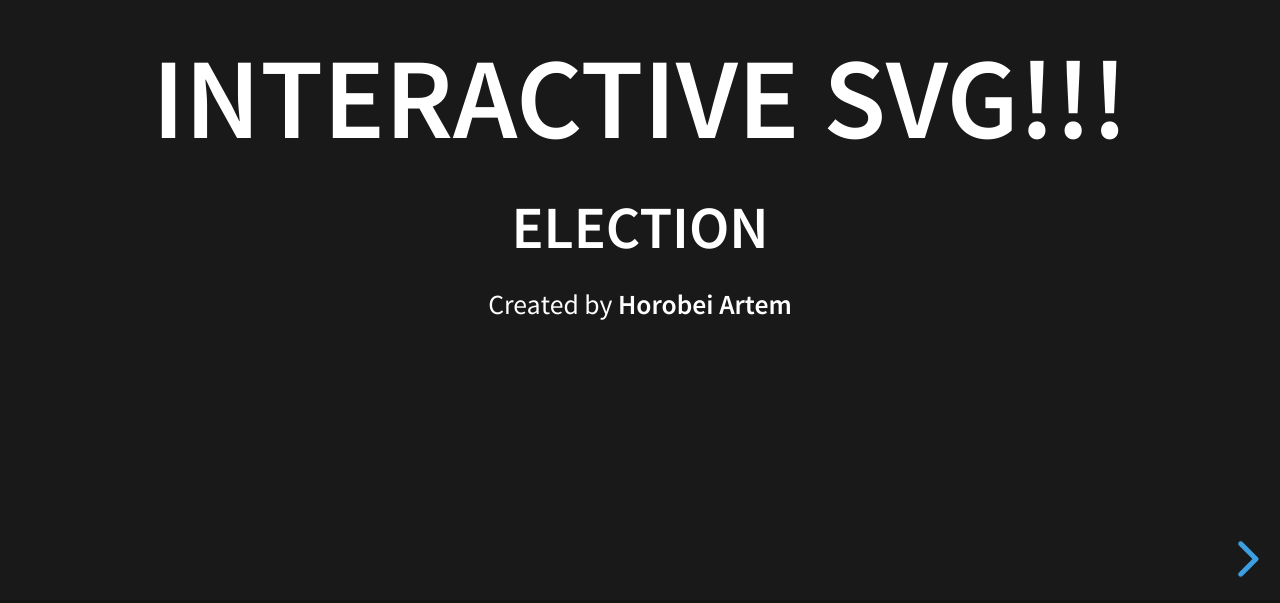
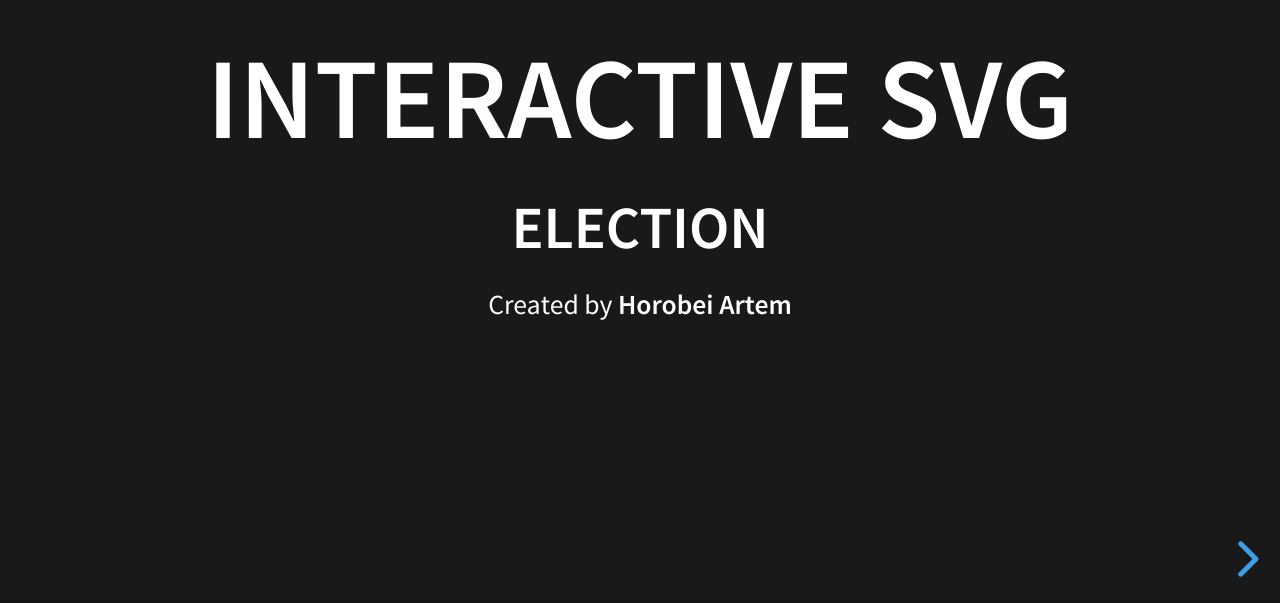
Before and after one commit to ArtemHorobei/interactive-svg-presentation, a website: page index.html in a window 1280 px wide. Shown: the part 197-800 px from the top of the page. Drawn offline with Linux system fonts and the light colour scheme.

```diff
--- a/index.html
+++ b/index.html
@@ -40,7 +40,7 @@
 		<div class="reveal">
 			<div class="slides">
 				<section>
-					<h1>Interactive SVG!!!</h1>
+					<h1>Interactive SVG</h1>
 					<h3>Election</h3>
 					<p>
 						<small>Created by <strong>Horobei Artem</strong></small>
```
Also changed, not shown: 1 other file.
